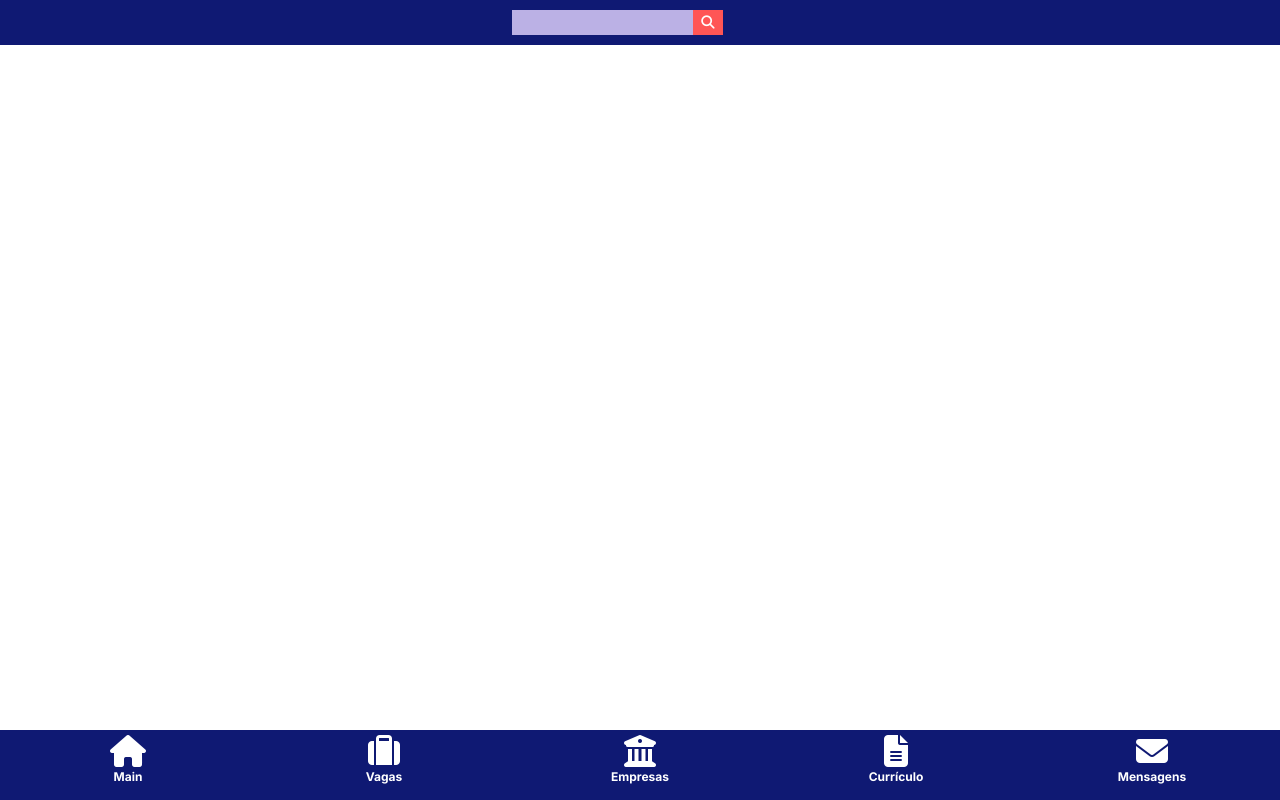
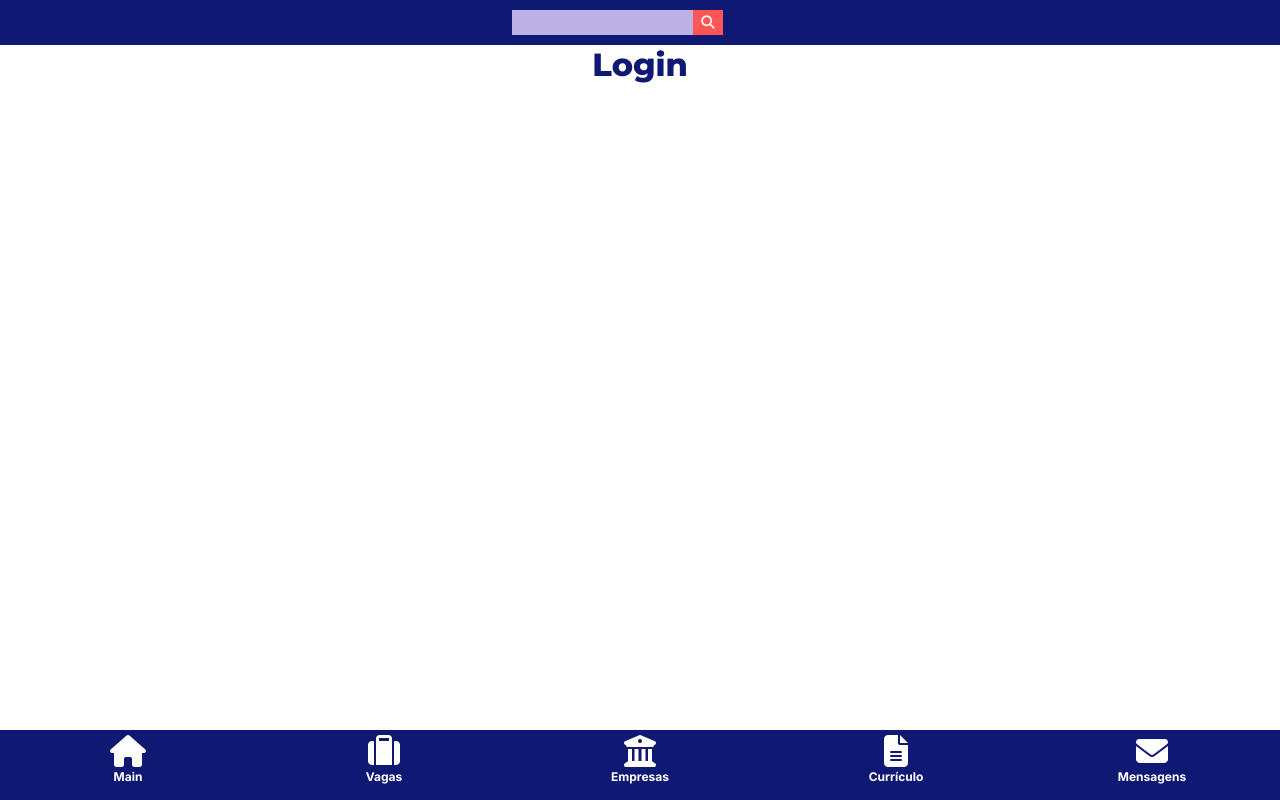
Before and after one commit to LuizLLPz/sanjobs, a Vue app in the folder sanjobs_frontend/: page /login in a window 1280 px wide. Built offline with nearby package versions, Linux system fonts and the light colour scheme.

Commit message:
Create login page and adding to router

```diff
--- a/sanjobs_frontend/src/main.js
+++ b/sanjobs_frontend/src/main.js
@@ -2,11 +2,13 @@ import { createApp } from 'vue'
 import App from './App.vue'
 import { createRouter, createWebHistory } from "vue-router";
 import IndexPage from "@/views/IndexPage";
+import LoginPage from "@/views/LoginPage";
 import RegisterPage from "@/views/RegisterPage";
 import JobsPage from "@/views/JobsPage";
 
 const routes = [
     { path: '/', component: IndexPage },
+    { path: '/login', component: LoginPage },
     { path: '/register', component: RegisterPage },
     { path: '/jobs', component: JobsPage },
 ]
--- /dev/null
+++ b/sanjobs_frontend/src/views/LoginPage.vue
@@ -0,0 +1,23 @@
+<template>
+<div>
+  <div class="center">
+    <MainHeading text="Login"/>
+  </div>
+</div>
+</template>
+
+<script>
+import MainHeading from "@/components/typography/MainHeading";
+export default {
+  name: "LoginPage.vue",
+  components: {
+    MainHeading,
+  },
+
+
+}
+</script>
+
+<style scoped>
+
+</style>
```
